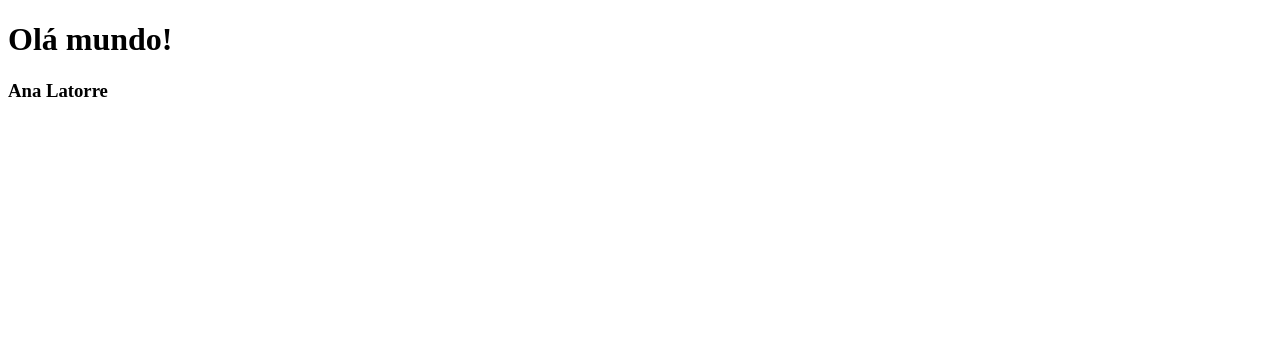
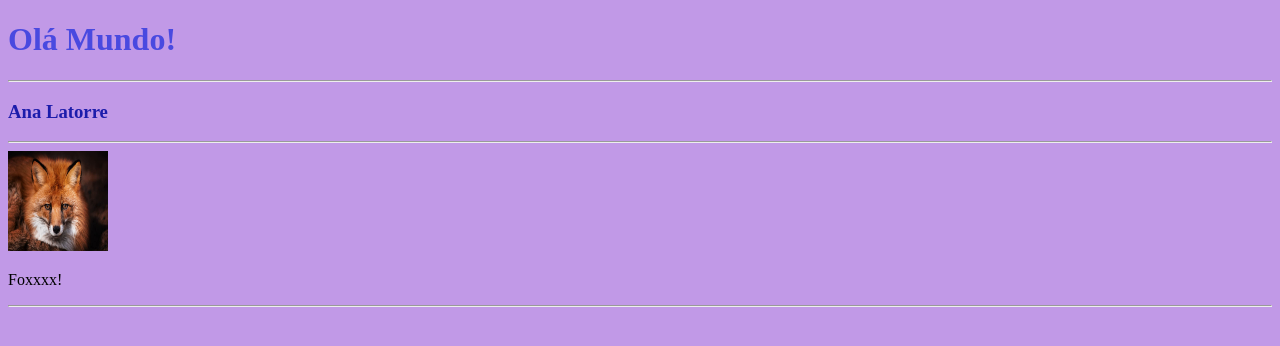
Before and after one commit to anablatorre264-rgb/ola-mundo, a plain HTML site: page index.html in a window 1280 px wide. Drawn offline with Linux system fonts and the light colour scheme.

Commit message:
Olá mundo com cor roxa e azul, imagem de raposa e escrito raposa em inglês embaixo com empolgação.

```diff
--- a/index.html
+++ b/index.html
@@ -4,9 +4,25 @@
     <meta charset="UTF-8">
     <meta name="viewport" content="width=device-width, initial-scale=1.0">
     <title>Olá Mundo</title>
+    <style>
+        body{
+            background-color: rgb(193, 153, 231);
+        }
+        h3{
+            color: rgb(28, 28, 171);
+        }
+        h1{
+            color: rgb(73, 73, 224);
+        }
+    </style>
 </head>
 <body>
-    <h1>Olá mundo!</h1>
+    <h1>Olá Mundo!</h1>
+    <hr>
     <h3>Ana Latorre</h3>
+    <hr>
+    <img src="red-fox-looks-camera-portrait.jpg" width="100px" height="100px">
+    <p>Foxxxx!</p>
+    <hr>
 </body>
 </html>
```
Also changed, not shown: red-fox-looks-camera-portrait.jpg (added).
